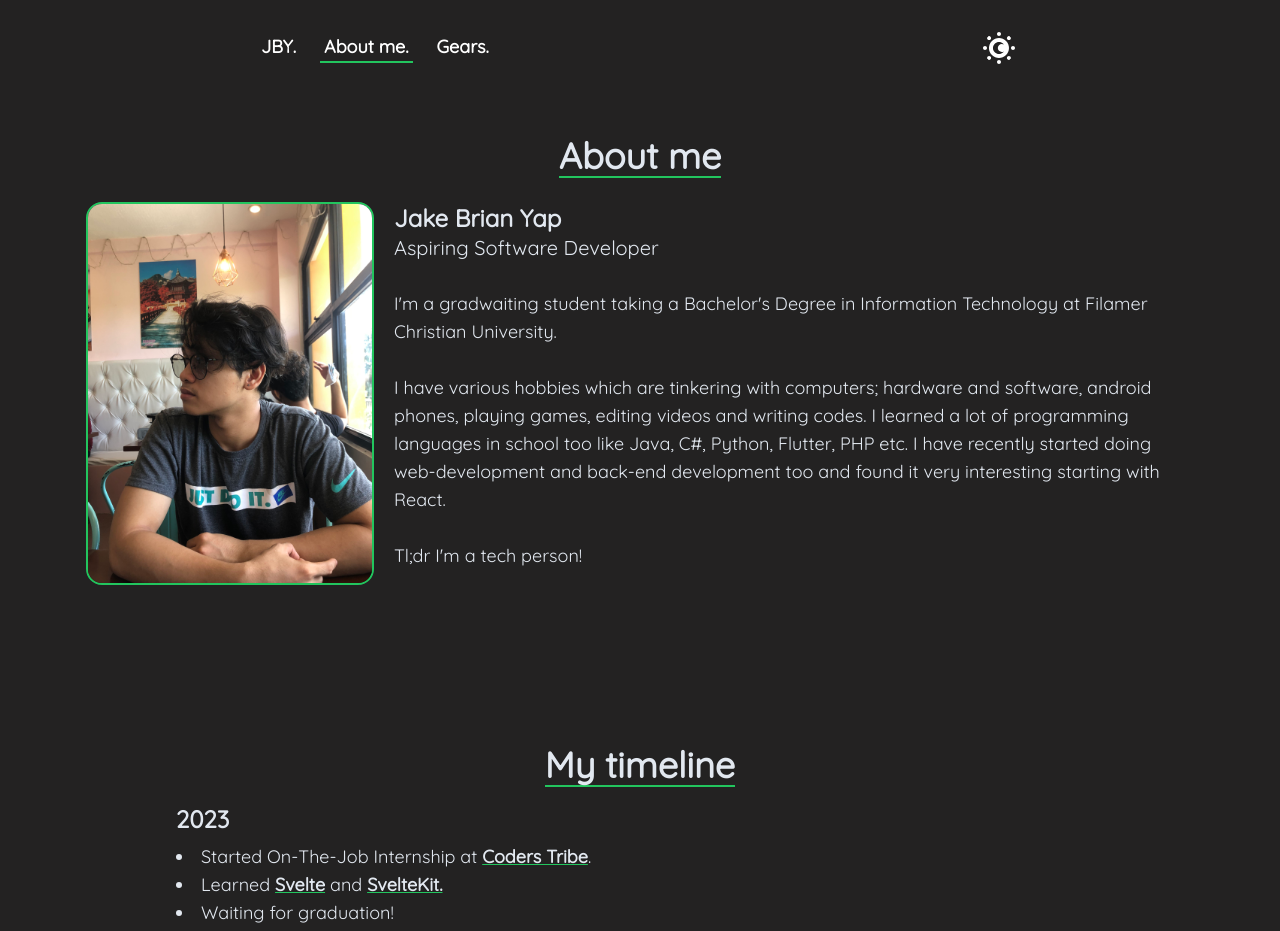
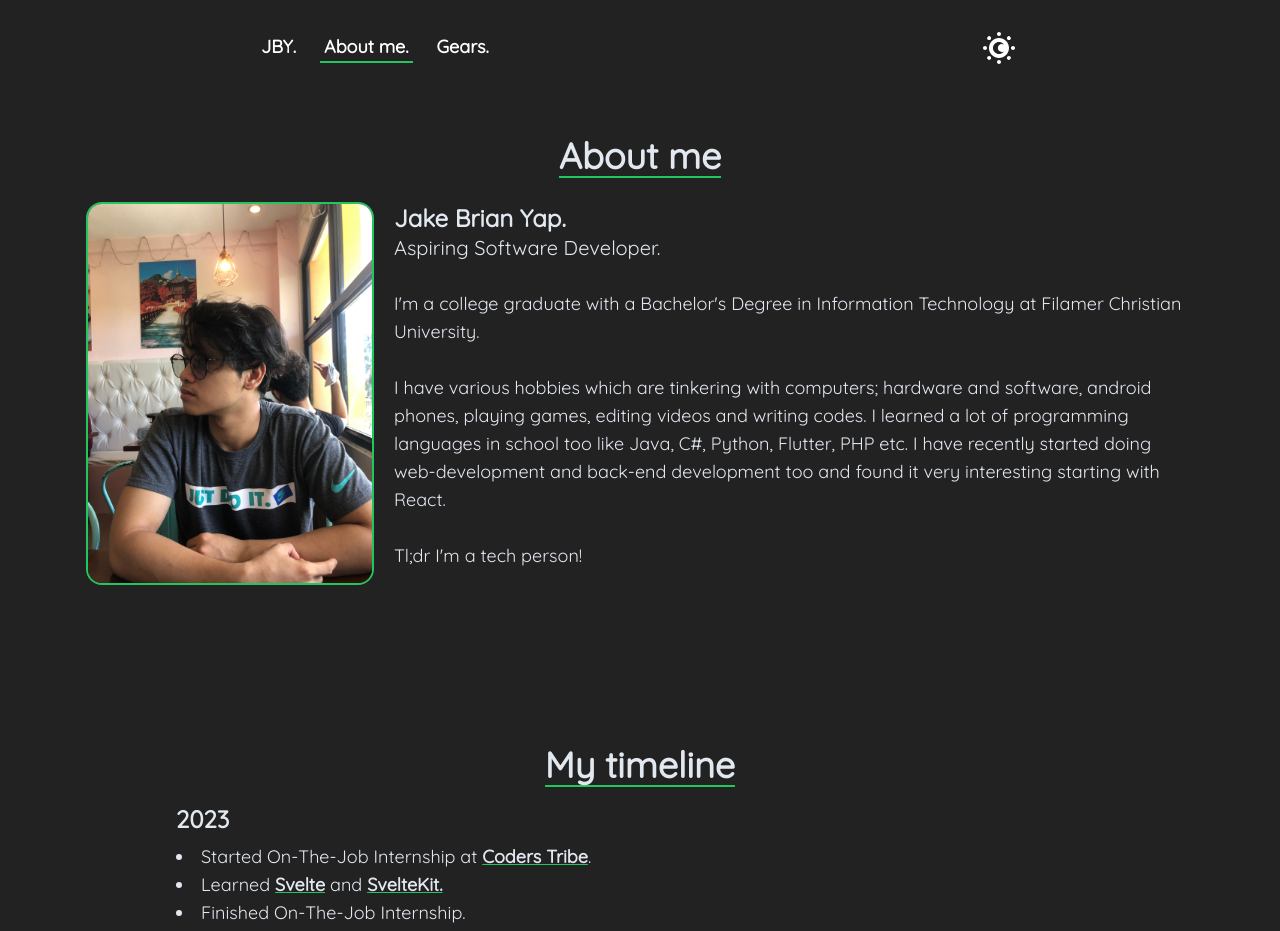
Before and after one commit to iaiaian1/portfolio-sveltekit, a SvelteKit app: page /about in a window 1280 px wide. Shown: the top 931 px of the page. Built offline with nearby package versions, Linux system fonts and the light colour scheme; no server answers; a web font is replaced by a local one.

Commit message:
Updated links and information.

```diff
--- a/src/routes/+page.svelte
+++ b/src/routes/+page.svelte
@@ -146,7 +146,7 @@
         <div class="flex flex-col sticky h-full w-full lg:w-[35rem] lg:my-72 top-0 lg:top-1/2 py-10 lg:p-auto z-10 font-quicksand text-lg lg:text-3xl lg:order-last text-center lg:text-start {$dark ? ' bg-neutralBlackC' : 'bg-slate-200'}">
             <a href="https://projectarcana-aosp.netlify.app/" target="_blank" referrerpolicy="no-referrer" class="transition-all duration-500 {activeInterectText == "Arcana" ? "font-bold text-2xl lg:text-4xl text-green-500 cursor-pointer" : "pointer-events-none"}">Project-Arcana Custom Rom</a>
             <a href="https://tracker-capstone.netlify.app/" target="_blank" referrerpolicy="no-referrer" class="transition-all duration-500 {activeInterectText == "Agtatacay" ? "font-bold text-2xl lg:text-4xl text-green-500 cursor-pointer" : "pointer-events-none"}">Agtatacay Sur Tracker</a>
-            <a href="https://github.com/iaiaian1/POS" target="_blank" referrerpolicy="no-referrer" class="transition-all duration-500 {activeInterectText == "POS" ? "font-bold text-2xl lg:text-4xl text-green-500 cursor-pointer" : "pointer-events-none"}">JVS POS System</a>
+            <a href="https://github.com/iaiaian1/JVS-Point-of-Sales-System" target="_blank" referrerpolicy="no-referrer" class="transition-all duration-500 {activeInterectText == "POS" ? "font-bold text-2xl lg:text-4xl text-green-500 cursor-pointer" : "pointer-events-none"}">JVS POS System</a>
             <a href="https://github.com/iaiaian1/Soulsborne-Save-Manager" target="_blank" referrerpolicy="no-referrer" class="transition-all duration-500 {activeInterectText == "Soulsborne" ? "font-bold text-2xl lg:text-4xl text-green-500 cursor-pointer" : "pointer-events-none"}">Soulsborne Save Manager</a>
         </div>
         <div class="flex flex-col gap-y-[35rem] p-2 lg:p-auto">
--- a/src/routes/about/+page.svelte
+++ b/src/routes/about/+page.svelte
@@ -18,10 +18,10 @@
     <div class="flex flex-wrap mb-36 p-4 justify-center gap-5">
         <img class="w-72 border-2 border-green-500 rounded-2xl pointer-events-none" src={me} alt="me">
         <div class="lg:text-lg lg:w-[50rem]">
-            <p class="text-xl lg:text-2xl font-bold">Jake Brian Yap</p>
-            <p class="text-lg lg:text-xl">Aspiring Software Developer</p>
+            <p class="text-xl lg:text-2xl font-bold">Jake Brian Yap.</p>
+            <p class="text-lg lg:text-xl">Aspiring Software Developer.</p>
             <br>
-            <p>I'm a gradwaiting student taking a Bachelor's Degree in Information Technology at Filamer Christian University.</p>
+            <p>I'm a college graduate with a Bachelor's Degree in Information Technology at Filamer Christian University.</p>
             <br>
             <p>I have various hobbies which are tinkering with computers; hardware and software, android phones, playing games, editing videos and writing codes. I learned a lot of programming languages in school too like Java, C#, Python, Flutter, PHP etc. I have recently started doing web-development and back-end development too and found it very interesting starting with React.</p>
             <br>
@@ -36,7 +36,8 @@
             <ul class="list-inside list-disc">
                 <li>Started On-The-Job Internship at <a class="underline decoration-green-500 font-bold transition-all duration-300 hover:decoration-green-600" href="https://www.coderstribe.net/" referrerpolicy="no-referrer" target="_blank">Coders Tribe</a>.</li>
                 <li>Learned <a class="underline decoration-green-500 font-bold transition-all duration-300 hover:decoration-green-600" href="https://svelte.dev/" referrerpolicy="no-referrer" target="_blank">Svelte</a> and <a class="underline decoration-green-500 font-bold transition-all duration-300 hover:decoration-green-600" href="https://kit.svelte.dev/" referrerpolicy="no-referrer" target="_blank">SvelteKit.</a></li>
-                <li>Waiting for graduation!</li>
+                <li>Finished On-The-Job Internship.</li>
+                <li>Finished my college degree!</li>
             </ul>
         </div>
         <div class="border-t-2">
```
